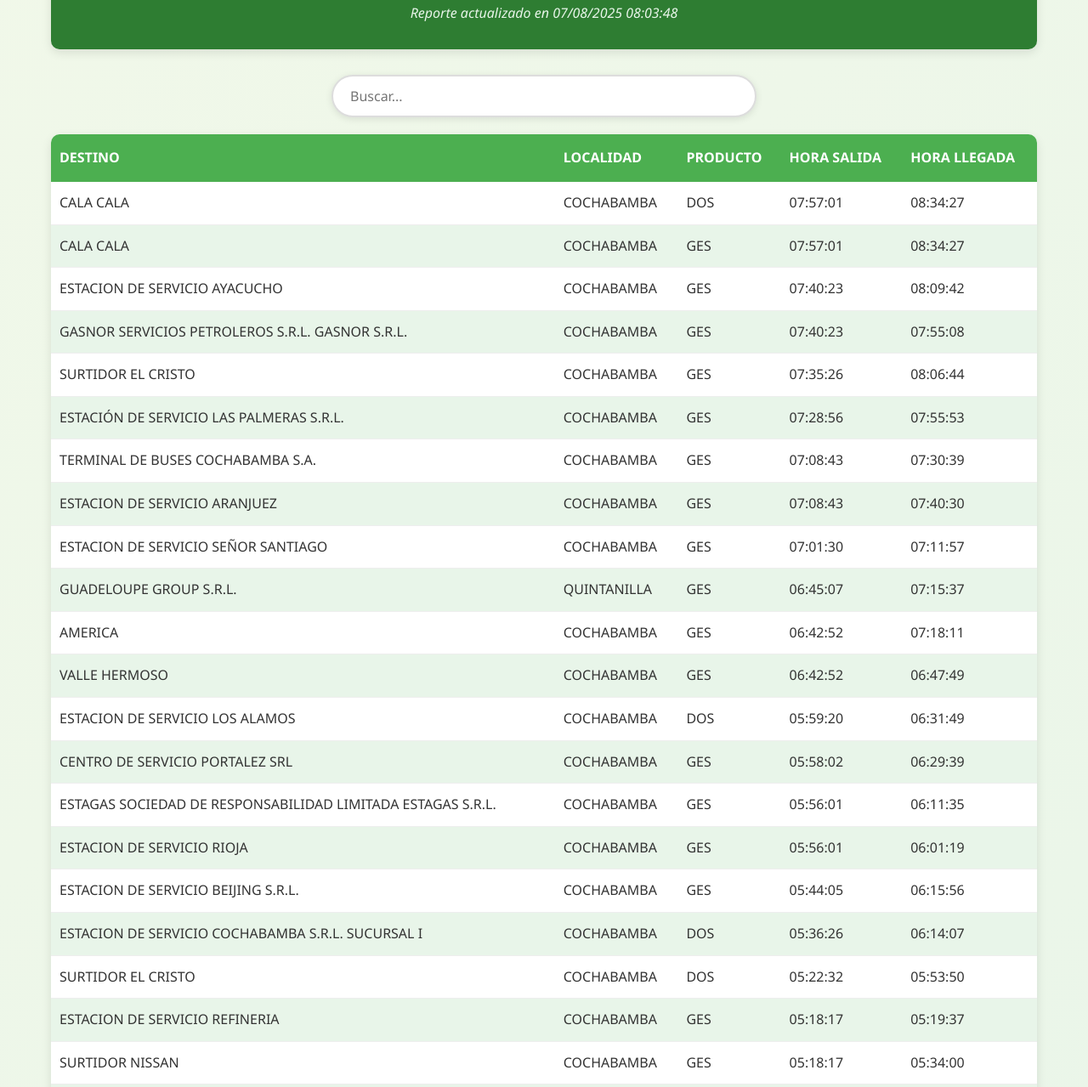
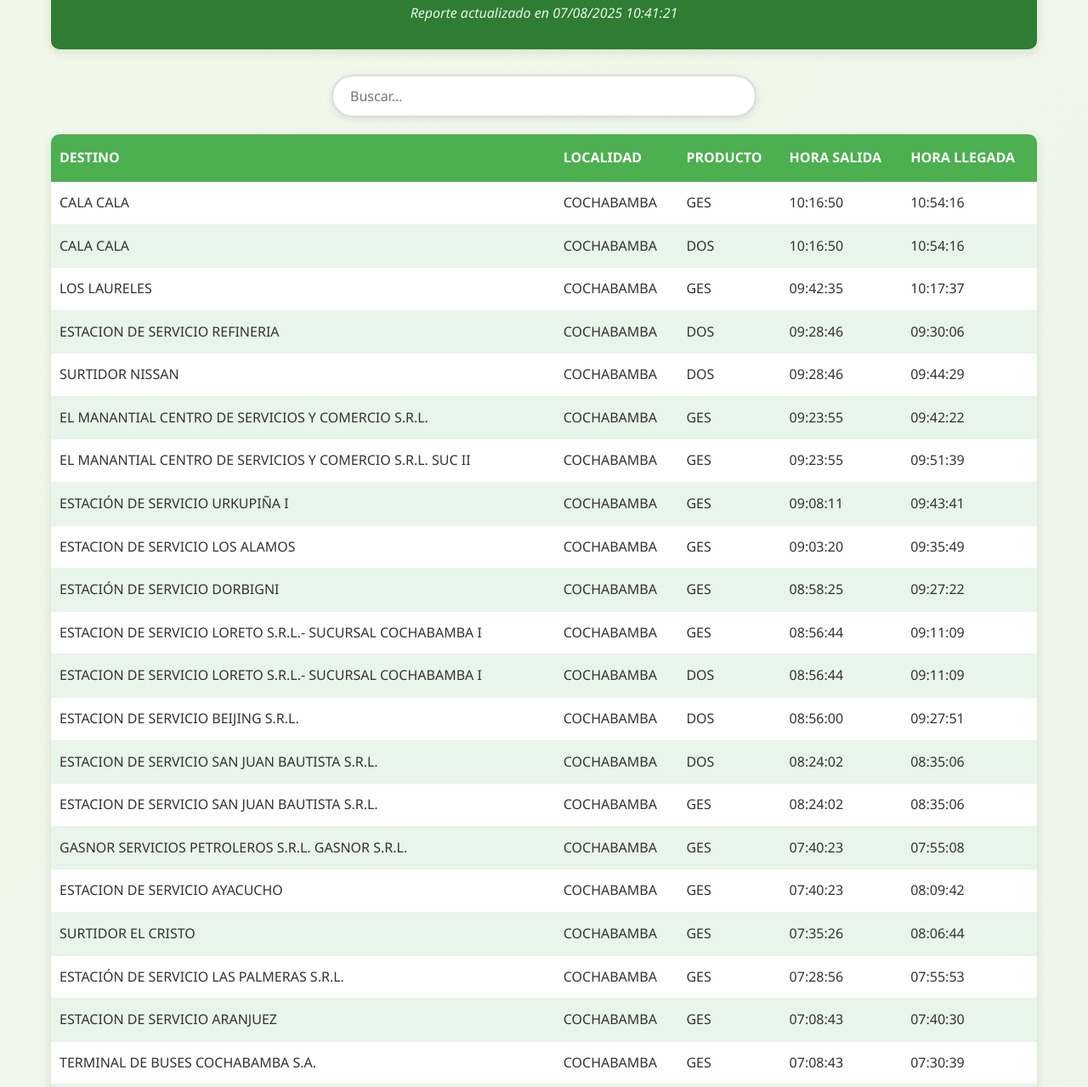
Before and after one commit to ANHINFORMA/despachosCBBA, a plain HTML site: page index.html in a window 1280 px wide. Shown: the part 236-1515 px from the top of the page at 85% size. Drawn offline with Linux system fonts and the light colour scheme.

Commit message:
Add files via upload

```diff
--- a/index.html
+++ b/index.html
@@ -149,7 +149,7 @@
         <header>
             <h1>REPORTE DE DESPACHOS DE COMBUSTIBLE - COCHABAMBA</h1>
             <div class="subtitle">Horarios de salida y llegada Aproximada (DOS=DIESEL, GES=GASOLINA)</div>
-            <div class="update-time">Reporte actualizado en 07/08/2025 08:03:48</div>
+            <div class="update-time">Reporte actualizado en 07/08/2025 10:41:21</div>
         </header>
 
         <div class="search-container">
@@ -172,17 +172,129 @@
         <tr>
             <td>CALA CALA</td>
             <td>COCHABAMBA</td>
-            <td>DOS</td>
-            <td>07:57:01</td>
-            <td>08:34:27</td>
+            <td>GES</td>
+            <td>10:16:50</td>
+            <td>10:54:16</td>
         </tr>
 
         <tr>
             <td>CALA CALA</td>
             <td>COCHABAMBA</td>
+            <td>DOS</td>
+            <td>10:16:50</td>
+            <td>10:54:16</td>
+        </tr>
+
+        <tr>
+            <td>LOS LAURELES</td>
+            <td>COCHABAMBA</td>
             <td>GES</td>
-            <td>07:57:01</td>
-            <td>08:34:27</td>
+            <td>09:42:35</td>
+            <td>10:17:37</td>
+        </tr>
+
+        <tr>
+            <td>ESTACION DE SERVICIO REFINERIA</td>
+            <td>COCHABAMBA</td>
+            <td>DOS</td>
+            <td>09:28:46</td>
+            <td>09:30:06</td>
+        </tr>
+
+        <tr>
+            <td>SURTIDOR NISSAN</td>
+            <td>COCHABAMBA</td>
+            <td>DOS</td>
+            <td>09:28:46</td>
+            <td>09:44:29</td>
+        </tr>
+
+        <tr>
+            <td>EL MANANTIAL CENTRO DE SERVICIOS Y COMERCIO S.R.L.</td>
+            <td>COCHABAMBA</td>
+            <td>GES</td>
+            <td>09:23:55</td>
+            <td>09:42:22</td>
+        </tr>
+
+        <tr>
+            <td>EL MANANTIAL CENTRO DE SERVICIOS Y COMERCIO S.R.L. SUC II</td>
+            <td>COCHABAMBA</td>
+            <td>GES</td>
+            <td>09:23:55</td>
+            <td>09:51:39</td>
+        </tr>
+
+        <tr>
+            <td>ESTACIÓN DE SERVICIO URKUPIÑA I</td>
+            <td>COCHABAMBA</td>
+            <td>GES</td>
+            <td>09:08:11</td>
+            <td>09:43:41</td>
+        </tr>
+
+        <tr>
+            <td>ESTACION DE SERVICIO LOS ALAMOS</td>
+            <td>COCHABAMBA</td>
+            <td>GES</td>
+            <td>09:03:20</td>
+            <td>09:35:49</td>
+        </tr>
+
+        <tr>
+            <td>ESTACIÓN DE SERVICIO DORBIGNI</td>
+            <td>COCHABAMBA</td>
+            <td>GES</td>
+            <td>08:58:25</td>
+            <td>09:27:22</td>
+        </tr>
+
+        <tr>
+            <td>ESTACION DE SERVICIO LORETO S.R.L.- SUCURSAL COCHABAMBA I</td>
+            <td>COCHABAMBA</td>
+            <td>GES</td>
+            <td>08:56:44</td>
+            <td>09:11:09</td>
+        </tr>
+
+        <tr>
+            <td>ESTACION DE SERVICIO LORETO S.R.L.- SUCURSAL COCHABAMBA I</td>
+            <td>COCHABAMBA</td>
+            <td>DOS</td>
+            <td>08:56:44</td>
+            <td>09:11:09</td>
+        </tr>
+
+        <tr>
+            <td>ESTACION DE SERVICIO BEIJING S.R.L.</td>
+            <td>COCHABAMBA</td>
+            <td>DOS</td>
+            <td>08:56:00</td>
+            <td>09:27:51</td>
+        </tr>
+
+        <tr>
+            <td>ESTACION DE SERVICIO SAN JUAN BAUTISTA S.R.L.</td>
+            <td>COCHABAMBA</td>
+            <td>DOS</td>
+            <td>08:24:02</td>
+            <td>08:35:06</td>
+        </tr>
+
+        <tr>
+            <td>ESTACION DE SERVICIO SAN JUAN BAUTISTA S.R.L.</td>
+            <td>COCHABAMBA</td>
+            <td>GES</td>
+            <td>08:24:02</td>
+            <td>08:35:06</td>
+        </tr>
+
+        <tr>
+            <td>GASNOR SERVICIOS PETROLEROS S.R.L. GASNOR S.R.L.</td>
+            <td>COCHABAMBA</td>
+            <td>GES</td>
+            <td>07:40:23</td>
+            <td>07:55:08</td>
         </tr>
 
         <tr>
@@ -191,14 +303,6 @@
             <td>GES</td>
             <td>07:40:23</td>
             <td>08:09:42</td>
-        </tr>
-
-        <tr>
-            <td>GASNOR SERVICIOS PETROLEROS S.R.L. GASNOR S.R.L.</td>
-            <td>COCHABAMBA</td>
-            <td>GES</td>
-            <td>07:40:23</td>
-            <td>07:55:08</td>
         </tr>
 
         <tr>
@@ -218,19 +322,19 @@
         </tr>
 
         <tr>
+            <td>ESTACION DE SERVICIO ARANJUEZ</td>
+            <td>COCHABAMBA</td>
+            <td>GES</td>
+            <td>07:08:43</td>
+            <td>07:40:30</td>
+        </tr>
+
+        <tr>
             <td>TERMINAL DE BUSES COCHABAMBA S.A.</td>
             <td>COCHABAMBA</td>
             <td>GES</td>
             <td>07:08:43</td>
             <td>07:30:39</td>
-        </tr>
-
-        <tr>
-            <td>ESTACION DE SERVICIO ARANJUEZ</td>
-            <td>COCHABAMBA</td>
-            <td>GES</td>
-            <td>07:08:43</td>
-            <td>07:40:30</td>
         </tr>
 
         <tr>
@@ -378,19 +482,19 @@
         </tr>
 
         <tr>
+            <td>GASNOR SERVICIOS PETROLEROS S.R.L. GASNOR S.R.L.</td>
+            <td>COCHABAMBA</td>
+            <td>DOS</td>
+            <td>04:52:43</td>
+            <td>05:07:28</td>
+        </tr>
+
+        <tr>
             <td>PETROGAS SERVICIOS PETROLEROS S.R.L.</td>
             <td>COCHABAMBA</td>
             <td>DOS</td>
             <td>04:52:43</td>
             <td>05:19:27</td>
-        </tr>
-
-        <tr>
-            <td>GASNOR SERVICIOS PETROLEROS S.R.L. GASNOR S.R.L.</td>
-            <td>COCHABAMBA</td>
-            <td>DOS</td>
-            <td>04:52:43</td>
-            <td>05:07:28</td>
         </tr>
 
         <tr>
@@ -458,14 +562,6 @@
         </tr>
 
         <tr>
-            <td>ESTACION DE SERVICIO BEIJING S.R.L.</td>
-            <td>COCHABAMBA</td>
-            <td>DOS</td>
-            <td>03:51:39</td>
-            <td>04:23:30</td>
-        </tr>
-
-        <tr>
             <td>ESTACION DE SERVICIO DELAASUNCION-AMERICA S.R.L.</td>
             <td>COCHABAMBA</td>
             <td>GES</td>
@@ -486,7 +582,7 @@
         </div>
 
         <div class="footer">
-            <p>Generado el 07/08/2025 08:03:48 | © 2025 Sistema de Transportes</p>
+            <p>Generado el 07/08/2025 10:41:21 | © 2025 Sistema de Transportes</p>
         </div>
     </div>
 
```
